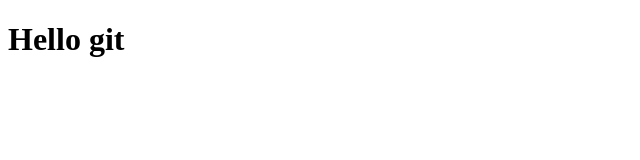
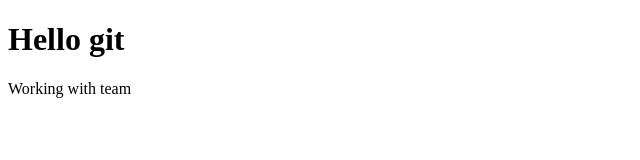
Before and after one commit to phatminh900/git-flow, a plain HTML site: page index.html in a window 1280 px wide. Shown: the whole page, without its empty margins (0-640 px from the left). Drawn offline with Linux system fonts and the light colour scheme.

Commit message:
add description

```diff
--- a/index.html
+++ b/index.html
@@ -7,5 +7,6 @@
   </head>
   <body>
     <h1>Hello git</h1>
+    <p>Working with team</p>
   </body>
 </html>
```
